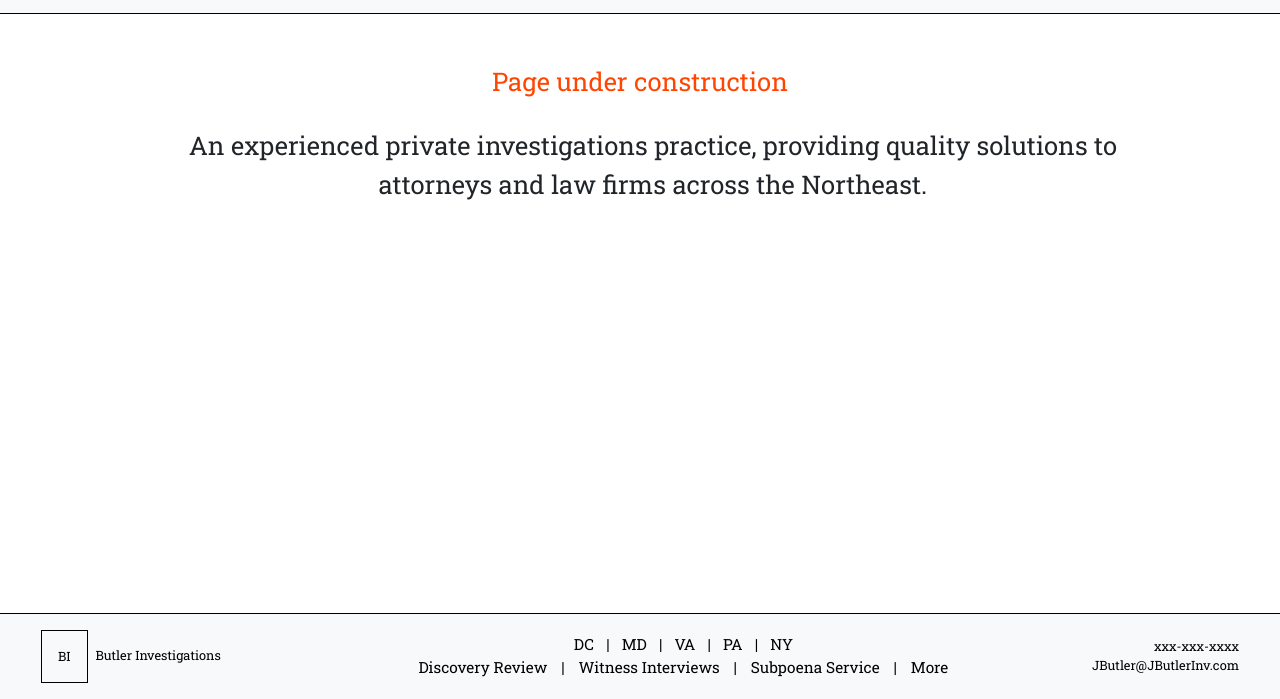
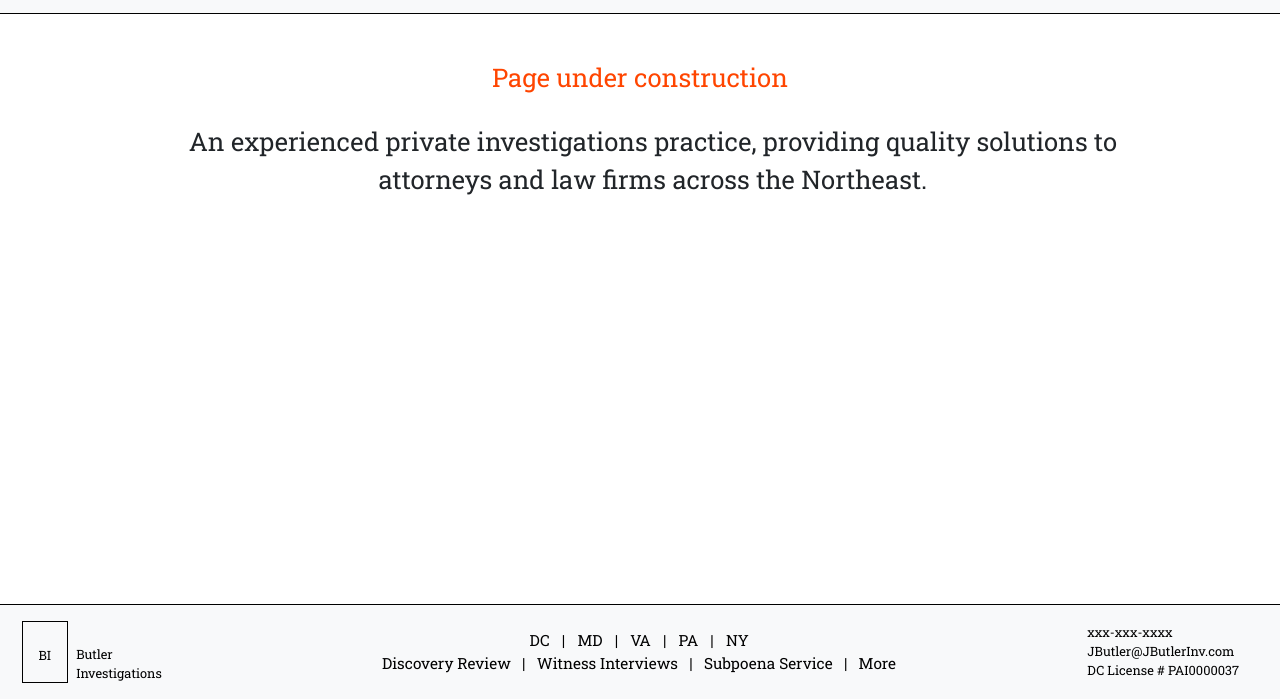
Before and after one commit to jrb311/Butler-Investigations, a plain HTML site: page index.html in a window 1280 px wide. Shown: the part 101-800 px from the top of the page. Drawn offline with nearby package versions, Linux system fonts and the light colour scheme; a web font is replaced by a local one.

Commit message:
Add license# to footer, style footer

```diff
--- a/index.html
+++ b/index.html
@@ -41,8 +41,10 @@
         </div>
     </main>
     <footer id="footer" class="text-bg-light p-3">
-        <div id="logo-footer" class="text-bg-light">BI</div>
-        <div id="title-footer" class="text-bg-light">Butler Investigations</div>
+        <div class="title-footer-container">
+            <div id="logo-footer" class="text-bg-light">BI</div>
+            <div id="title-footer" class="text-bg-light">Butler Investigations</div>
+        </div>
         <div class="loc-serv-footer">
             <ul id="locations-footer" class="text-bg-light">
                 <li class="li-locations">DC</li>
@@ -68,6 +70,7 @@
         <ul id="contact-footer" class="text-bg-light">
             <li class="li-footer-contact">xxx-xxx-xxxx</li>
             <li class="li-footer-contact">JButler@JButlerInv.com</li>
+            <li class="license li-footer-contact">DC License # PAI0000037</li>
         </ul>
     </footer>
     <script src="https://cdn.jsdelivr.net/npm/bootstrap@5.2.3/dist/js/bootstrap.bundle.min.js" integrity="sha384-kenU1KFdBIe4zVF0s0G1M5b4hcpxyD9F7jL+jjXkk+Q2h455rYXK/7HAuoJl+0I4" crossorigin="anonymous"></script>
--- a/style.css
+++ b/style.css
@@ -24,12 +24,19 @@ main{
   text-align: center;
 }
 
+.title-container{
+  display: flex;
+  flex-direction: column;
+}
+.license{
+
+}
+
 .title {
   font-family: "Roboto Slab", "Spectral SC - Semi Bold", serif;
   font-size: 2.5vw;
   padding-top: 1rem;
   padding-left: 1rem;
-  padding-bottom: 1rem;
 }
 #logo {
   font-family: "Roboto Slab", "Spectral SC - Semi Bold", serif;
@@ -153,26 +160,29 @@ main{
 
 #footer {
     display: flex;
-    justify-content: center;
+    justify-content: space-between;
     width: 100%;
     border-top: solid thin;
   }
 #logo-footer {
   font-family: "Roboto Slab", "Spectral SC - Semi Bold", serif;
   font-size: 1vw;
-    padding-top: 1rem;
+  padding-top: 1.5rem;
   padding-left: 1rem;
   padding-right: 1rem;
   padding-bottom: 1rem;
-    margin-left: 2%;
   border: solid thin;
+  margin-left: 3%;
 }
 #title-footer {
   font-family: "Roboto Slab", "Spectral SC - Semi Bold", serif;
   font-size: 1vw;
-    padding-top: 1rem;
+  padding-top: 1.5rem;
   padding-left: 0.5rem;
   margin-right: 5%;
+}
+.title-footer-container{
+  display: flex;
   min-width: 15%;
 }
 .loc-serv-footer {
@@ -180,7 +190,7 @@ main{
   flex-direction: column;
   align-items: center;
   align-self: center;
-    width: 100%;
+  width: 50%;
 }
 
 #locations-footer, #services-footer{
@@ -194,7 +204,7 @@ main{
   margin-bottom: 0px;
 }
 #services-footer {
-    width: 100%;
+  width: 90%;
   margin-bottom: 0px;
   gap: 2%;
 }
@@ -211,11 +221,10 @@ main{
   align-self: center;
   margin-right: 2%;
   margin-bottom: 0px;
-    margin-left: 5%;
+  margin-left: 1%;
   padding-left: 0px;
 }
 .li-footer-contact {
   font-family: "Roboto Slab", "Spectral SC - Semi Bold", serif;
-    text-align: right;
   font-size: 1vw;
 }
```
Lines whose indentation alone changed are shown as unchanged.
